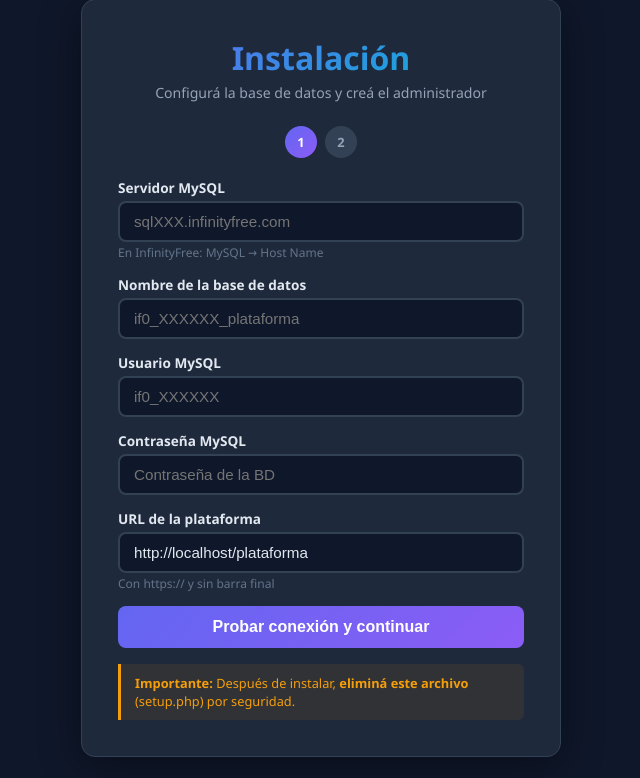
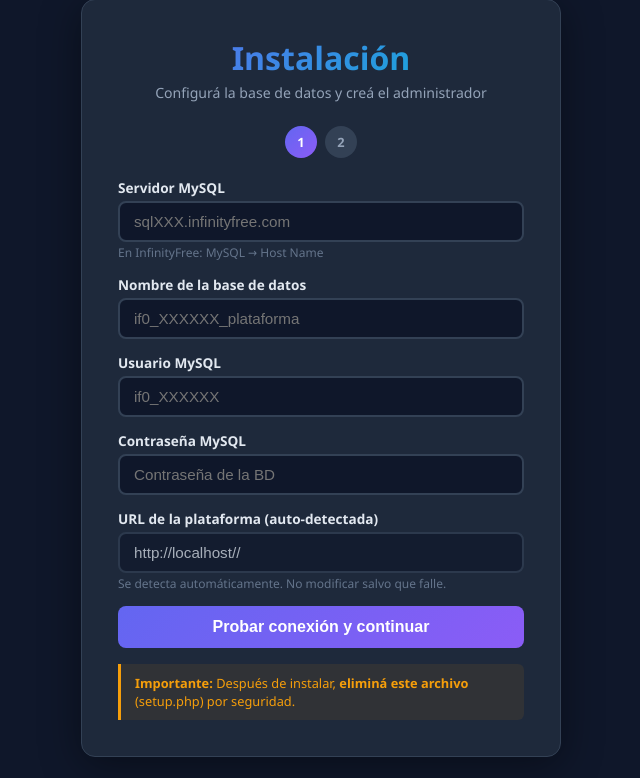
Before and after one commit to DargeoUY/EducaCode, a PHP site: page /setup.php in a window 1280 px wide. Shown: the part 22-800 px from the top of the page, without its empty margins (319-959 px from the left). Run offline with PHP 8.4, Linux system fonts and the light colour scheme.

Commit message:
fix: BASE_URL usa __DIR__ en vez de SCRIPT_NAME (evita /admin/ en rutas)

```diff
--- a/setup.php
+++ b/setup.php
@@ -131,8 +131,12 @@ define(\'DB_USER\', \'' . addcslashes($db['user'], "\\'") . '\');
 define(\'DB_PASS\', \'' . addcslashes($db['pass'], "\\'") . '\');
 define(\'DB_CHARSET\', \'utf8mb4\');
 
-$subdir = dirname($_SERVER[\'SCRIPT_NAME\']);
-$subdir = ($subdir === \'/\' || $subdir === \'\\\\\') ? \'/\' : $subdir . \'/\';
+$subdir = str_replace(\'\\\\\', \'/\', __DIR__);
+$docroot = str_replace(\'\\\\\', \'/\', rtrim($_SERVER[\'DOCUMENT_ROOT\'] ?? dirname($_SERVER[\'SCRIPT_FILENAME\']), \'/\'));
+if (stripos($subdir, $docroot) === 0) {
+    $subdir = substr($subdir, strlen($docroot));
+}
+$subdir = ($subdir === \'\' || $subdir === \'/\') ? \'/\' : \'/\' . trim($subdir, \'/\') . \'/\';
 $is_https = (!empty($_SERVER[\'HTTPS\']) && $_SERVER[\'HTTPS\'] !== \'off\')
     || (isset($_SERVER[\'SERVER_PORT\']) && $_SERVER[\'SERVER_PORT\'] == 443)
     || (isset($_SERVER[\'HTTP_X_FORWARDED_PROTO\']) && $_SERVER[\'HTTP_X_FORWARDED_PROTO\'] === \'https\');
@@ -261,9 +265,9 @@ if (!file_exists(UPLOAD_DIR)) {
                 <input type="password" id="db_pass" name="db_pass" placeholder="Contraseña de la BD">
             </div>
             <div class="form-group">
-                <label for="base_url">URL de la plataforma</label>
-                <input type="text" id="base_url" name="base_url" required placeholder="https://test.geodk.sbs/plataforma" value="<?= htmlspecialchars($_POST['base_url'] ?? (isset($_SERVER['HTTPS']) && $_SERVER['HTTPS'] === 'on' ? 'https' : 'http') . '://' . ($_SERVER['HTTP_HOST'] ?? '') . '/plataforma') ?>">
-                <div class="help">Con https:// y sin barra final</div>
+                <label for="base_url">URL de la plataforma (auto-detectada)</label>
+                <input type="text" id="base_url" name="base_url" value="<?= htmlspecialchars($_POST['base_url'] ?? (isset($_SERVER['HTTPS']) && $_SERVER['HTTPS'] === 'on' ? 'https' : 'http') . '://' . ($_SERVER['HTTP_HOST'] ?? '') . dirname($_SERVER['SCRIPT_NAME']) . '/') ?>" class="input-dato" readonly style="opacity:0.7;">
+                <div class="help">Se detecta automáticamente. No modificar salvo que falle.</div>
             </div>
             <button type="submit">Probar conexión y continuar</button>
         </form>
```
